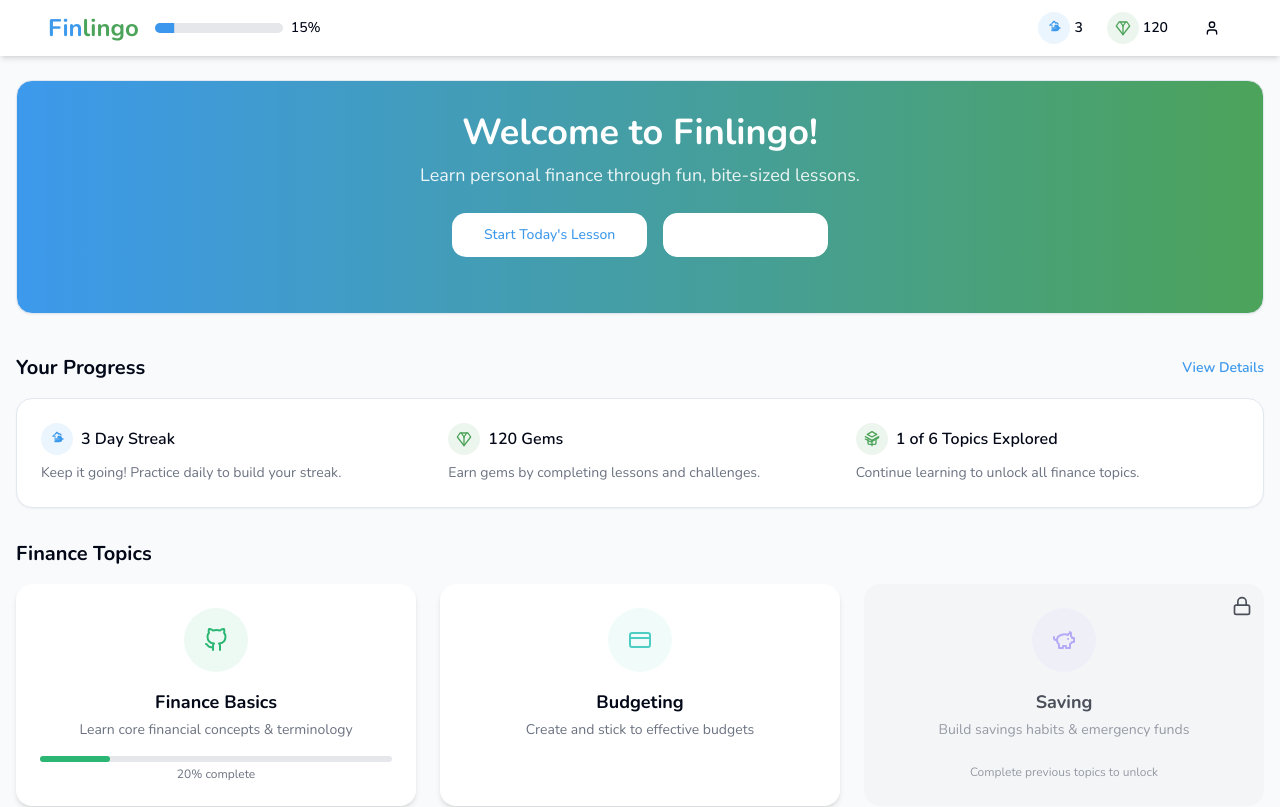
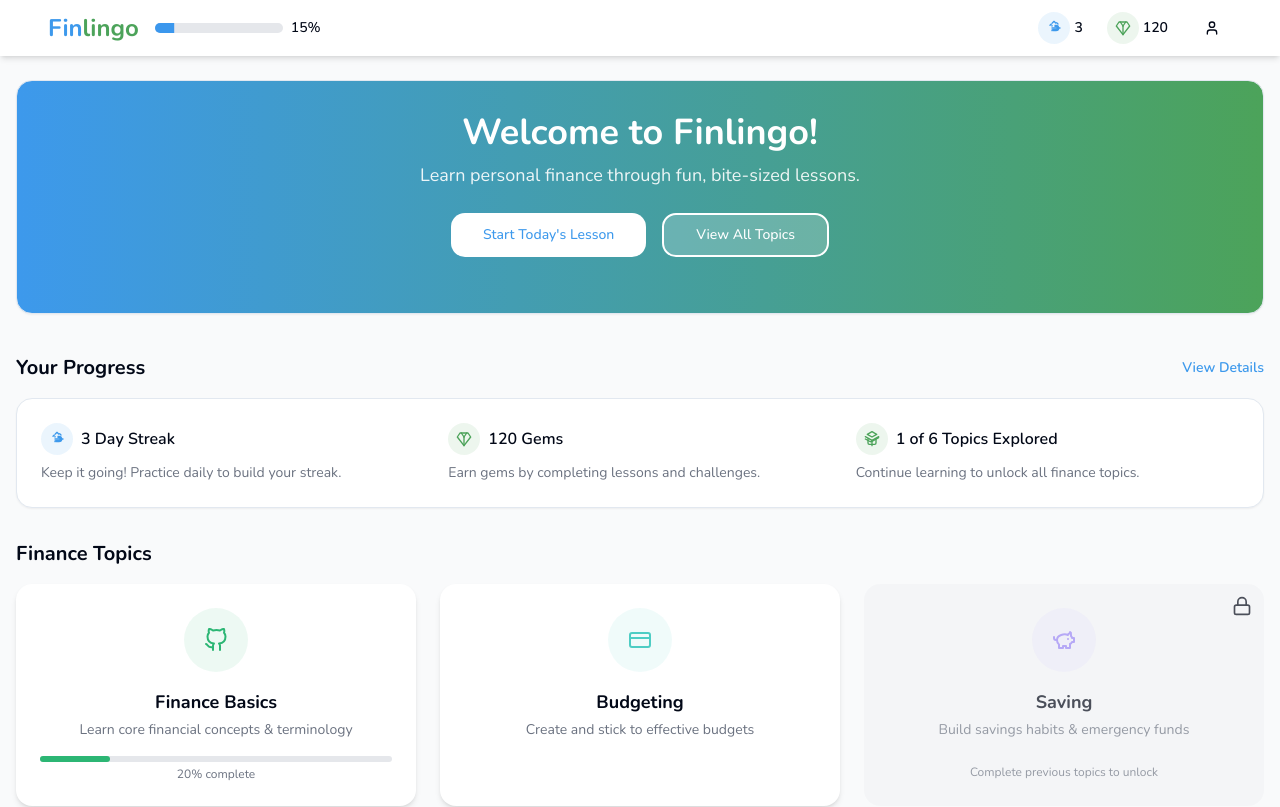
Before and after one commit to AlexanderBaert1/funlingo-learn-finance, a React (Vite) app: page / in a window 1280 px wide. Shown: the top 807 px of the page. Built offline with nearby package versions, Linux system fonts and the light colour scheme.

Commit message:
Fix: Improve "View All Topics" button readability
Adjusted the "View All Topics" button to improve its readability.

```diff
--- a/src/pages/Index.tsx
+++ b/src/pages/Index.tsx
@@ -1,3 +1,4 @@
+
 import { useState } from 'react';
 import { Link } from 'react-router-dom';
 import { Button } from "@/components/ui/button";
@@ -33,7 +34,7 @@ const Index = () => {
                       </Button>
                     </Link>
                     <Link to="#topics">
-                      <Button size="lg" variant="outline" className="border-white text-white hover:bg-white/10">
+                      <Button size="lg" className="bg-white/20 text-white border-2 border-white hover:bg-white hover:text-finlingo-primary transition-all">
                         View All Topics
                       </Button>
                     </Link>
```
